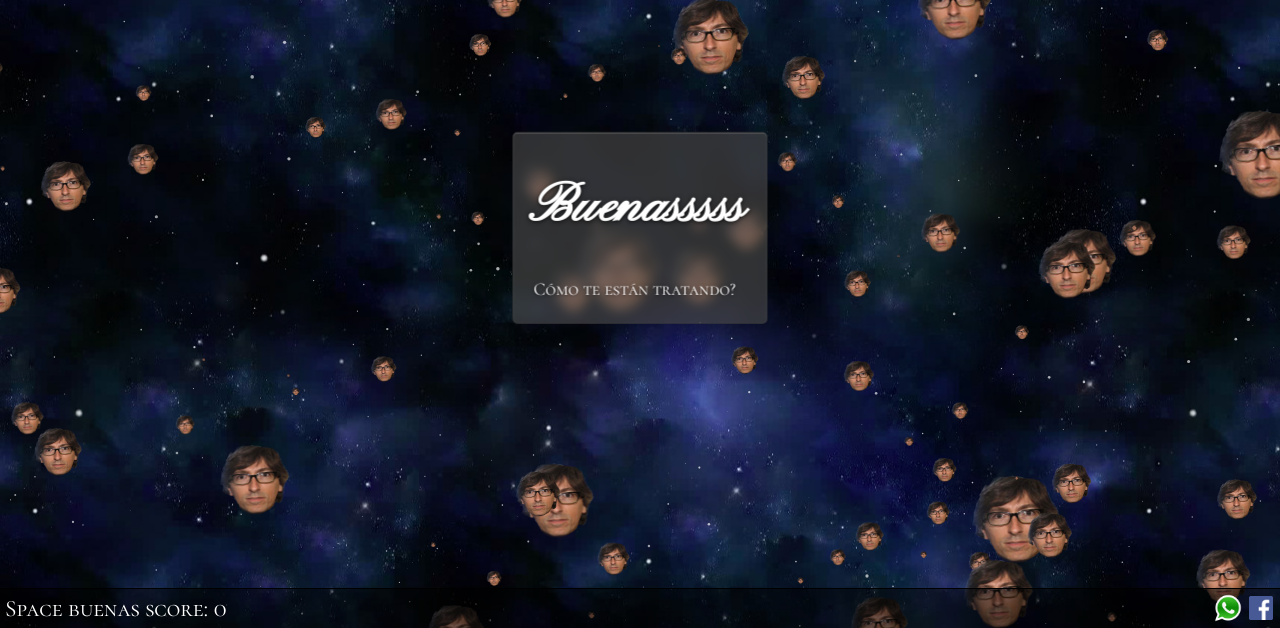
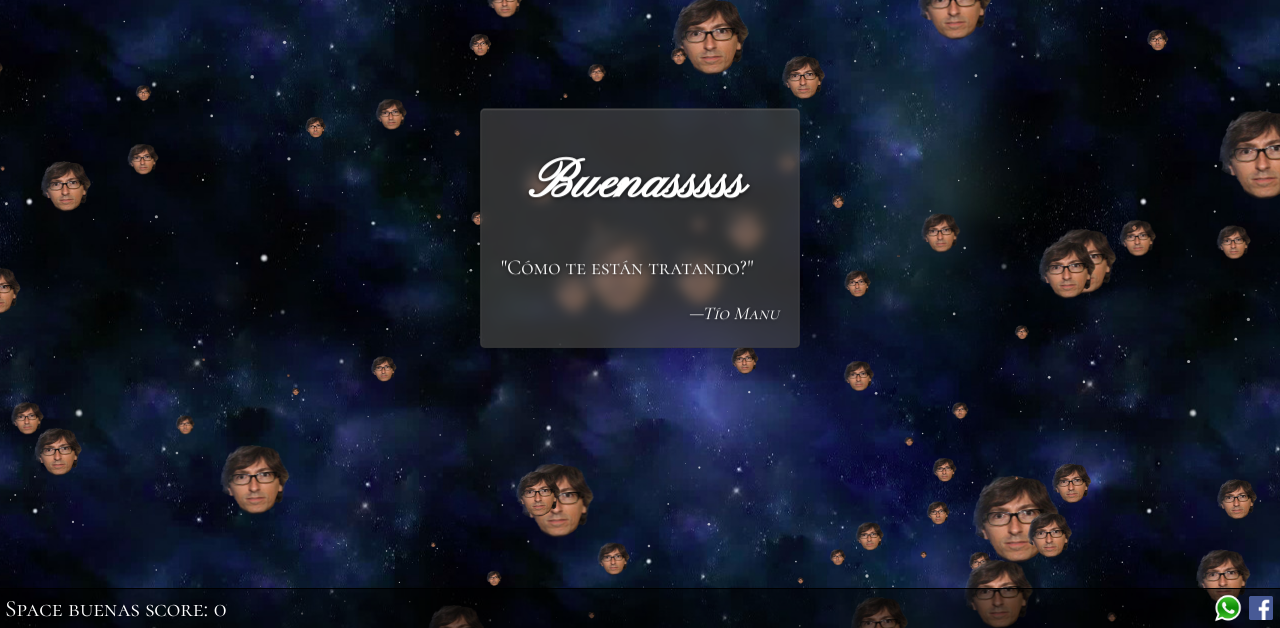
Before and after one commit to imedina7/tenesunmin, a plain HTML site: page index.html in a window 1280 px wide. Both pictures are taken after a click on the link 1261 px from the left and 780 px from the top of the page. Shown: the part 172-800 px from the top of the page. Drawn offline with Linux system fonts and the light colour scheme; animation ran at ten frames a second.

Commit message:
fix: sounds, gtag, styles, score

```diff
--- a/index.html
+++ b/index.html
@@ -8,21 +8,30 @@
     <meta name="viewport" content="width=device-width, initial-scale=1">
 
   	<meta property="og:type" content="website">
-  	<meta property="og:url" content="https://imedina7.github.io/tenesunmin/">
+  	<meta property="og:url" content="https://www.tenesunm.in/">
   	<meta property="og:title" content="Tenés un min?">
-  	<meta property="og:image" content="https://imedina7.github.io/tenesunmin/static/img/squash_fb.png">
+  	<meta property="og:image" content="https://www.tenesunm.in/static/img/squash_fb.png">
   	<meta property="og:description" content="Vótenme. Because we rock!!">
 
 
-  	<meta property="twitter:url" content="https://imedina7.github.io/tenesunmin/">
+  	<meta property="twitter:url" content="https://www.tenesunm.in/">
   	<meta property="twitter:title" content="Tenés un min?">
   	<meta property="twitter:description" content="Vótenme. Because we rock!!">
-  	<meta property="twitter:image" content="https://imedina7.github.io/tenesunmin/static/img/squash_fb.png">
+  	<meta property="twitter:image" content="https://www.tenesunm.in/static/img/squash_fb.png">
     <meta name="twitter:card" content="summary_large_image">
 
     <link href="static/css/fonts.css" type="text/css" rel="stylesheet">
     <link href="static/css/master.css" type="text/css" rel="stylesheet">
     <script type="text/javascript" src="static/js/particles.min.js"></script>
+    <!-- Google tag (gtag.js) -->
+    <script async src="https://www.googletagmanager.com/gtag/js?id=UA-91509500-2"></script>
+    <script>
+      window.dataLayer = window.dataLayer || [];
+      function gtag(){dataLayer.push(arguments);}
+      gtag('js', new Date());
+
+      gtag('config', 'UA-91509500-2');
+    </script>
   </head>
 
   <body>
@@ -30,13 +39,14 @@
     <div id="particles-js">
     <div class="cosocontenedor">
       <h1>Buenasssss</h1>
-      <p id="frase">Cómo te están tratando?</p>
+      <p id="quote">&quot;Cómo te están tratando?&quot;</p>
+      <p id="who">&mdash;Tío Manu</p>
     </div>
     <div class="footer">
       <p>Space buenas score: <span id="space-buenas"></span></p>
       <div>
-        <a href="whatsapp://send?text=Hola tenesunmin? https%3A%2F%2Ftenesunmin.israelmedina.com%2F" data-action="share/whatsapp/share" class="whatsapp share-btn"><span>Share via WhatsApp</span></a>
-        <a href="#" onclick="window.open('https://www.facebook.com/sharer/sharer.php?u=https%3A%2F%2Ftenesunmin.israelmedina.com%2F', '_blank','width=300,height=400'); return false;" class="facebook share-btn">
+        <a href="whatsapp://send?text=Hola tenesunmin? https%3A%2F%2Fwww.tenesunm.in%2F" data-action="share/whatsapp/share" class="whatsapp share-btn"><span>Share via WhatsApp</span></a>
+        <a href="#" onclick="window.open('https://www.facebook.com/sharer/sharer.php?u=https%3A%2F%2Fwww.tenesunm.in%2F', '_blank','width=300,height=400'); return false;" class="facebook share-btn">
           <span>Share on Facebook</span></a>
       </div>
     </div>
@@ -48,7 +58,6 @@
       <video src="static/video/star_bg_loop_h800.mp4" class="bg-video" autoplay>
       </video>
     </div>
-    <script type="text/javascript" scr="static/js/config.js"></script>
     <script type="text/javascript" src="static/js/buenas.js"></script>
     <script type="text/javascript">
     if('serviceWorker' in navigator) {
--- a/static/css/master.css
+++ b/static/css/master.css
@@ -16,6 +16,7 @@ h1 {
   font-size: 3em;
   color: #ffffff;
   text-shadow: 0 1px 4px rgba(0,0,0,0.7);
+  text-align: center;
 }
 p {
   color: #FFFFFF;
@@ -36,6 +37,7 @@ p {
 }
 .cosocontenedor {
   padding: 5px 20px;
+  width: 320px;
   position: fixed;
   top: 50%;
   left: 50%;
@@ -114,6 +116,7 @@ p {
   background-size: contain;
   transform: translateX(-50%);
   height: 100%;
+  z-index: 0;
   width: auto;
 }
 @media (min-width: 800px) {
@@ -122,3 +125,10 @@ p {
     height: auto;
   }
 }
+#quote {
+  font-size: 16pt;
+}
+#who {
+  font-style: italic;
+  text-align: right;
+}
--- a/static/js/buenas.js
+++ b/static/js/buenas.js
@@ -233,10 +233,6 @@ var estrellasConfig = {
 
   var particleElId = 'particles-js';
 
-  var particleEl = document.getElementById(particleElId);
-
-  var viewportWidth = window.innerWidth;
-  var viewportHeight = window.innerHeight;
   var buenas_score = getStoredBuenasScore();
   var video = document.querySelector('.bg-video');
 
@@ -250,45 +246,37 @@ var estrellasConfig = {
     return score;
   }
 
-  function updateScore(){
+  function updateScore(score){
     var scoreCountEl = document.getElementById('space-buenas');
-    scoreCountEl.innerHTML = buenas_score;
-    window.localStorage.setItem('score',buenas_score);
+    scoreCountEl.innerHTML = score;
+    window.localStorage.setItem('score', score);
   }
 
-  function randomN(n,amt) {
-    var rnd = Math.round(Math.random() * amt);
-    if (rnd == n) {
-      return randomN(rnd,amt);
-    }
-    return rnd;
+  function randomN(amt) {
+    return Math.floor(Math.random() * amt);
   }
   function getPJSInstance() {
     return pJSDom.find(pjs => pjs.pJS.canvas.el.parentElement.id === particleElId).pJS;
   }
 
-
-  var mainBuenasNum = 0;
   function playBuenas () {
     if(!video.isPlaying) video.play();
 
-    console.log("current particle amount:", buenasPJsInstance.particles.array.length);
-    var audioSrc = '/tenesunmin/static/snd/buenas_%d.mp3';
-    var buenasAmt = 10;
-    var buenasNum = randomN(mainBuenasNum,buenasAmt);
-    mainBuenasNum = buenasNum;
+    console.log("current particle amount:",
+      buenasPJsInstance.particles.array.length);
+    var buenasAmt = 11;
+    var buenasNum = randomN(buenasAmt);
 
     if (buenasNum == 10)
-      buenas_score++;
+      updateScore(++buenas_score);
 
-    var currentBuenas =
-    audioSrc.replace('%d', buenasNum);
+    var currentBuenas = `/static/snd/buenas_${buenasNum}.mp3`;
 
-    var a = new Audio();
-    a.src = currentBuenas;
+    var a = new Audio(currentBuenas);
     a.play();
     navigator.vibrate(100);
   }
+
   particlesJS("estrellas", estrellasConfig);
   particlesJS(particleElId, manuelesConfig);
   var buenasPJsInstance = getPJSInstance()
@@ -296,14 +284,14 @@ var estrellasConfig = {
   document.body.addEventListener('click', playBuenas);
 
   function updateQuote() {
-    var quoteElem = document.querySelector('#frase');
+    var quoteElem = document.querySelector('#quote');
     var quoteText = getRandomQuote();
 
     setTimeout(function () {
-      quoteElem.textContent = quoteText
+      quoteElem.textContent = `"${quoteText}"`
       requestAnimationFrame(updateQuote);
     }, 30000);
   }
   updateQuote();
-  updateScore();
+  updateScore(buenas_score);
 })();
```
Lines whose indentation alone changed are shown as unchanged.
